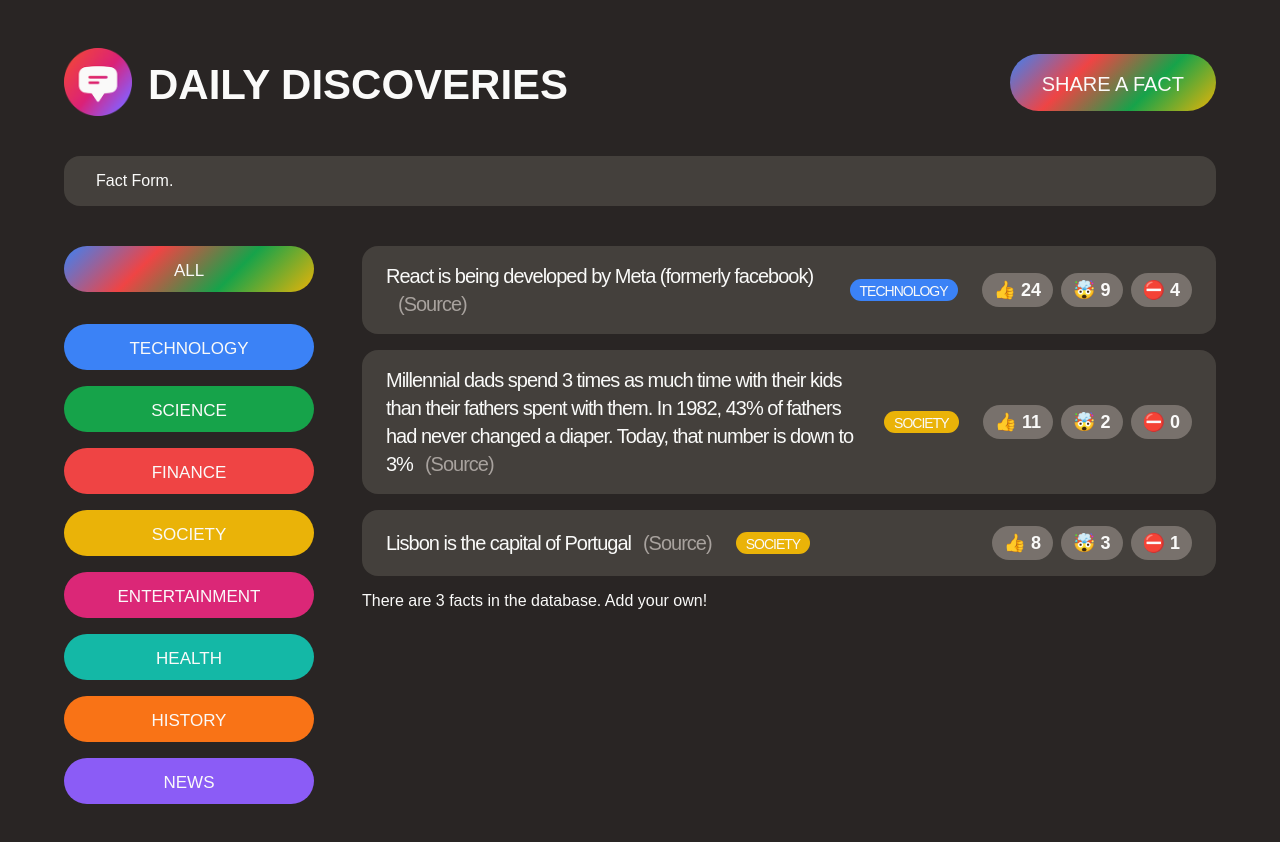
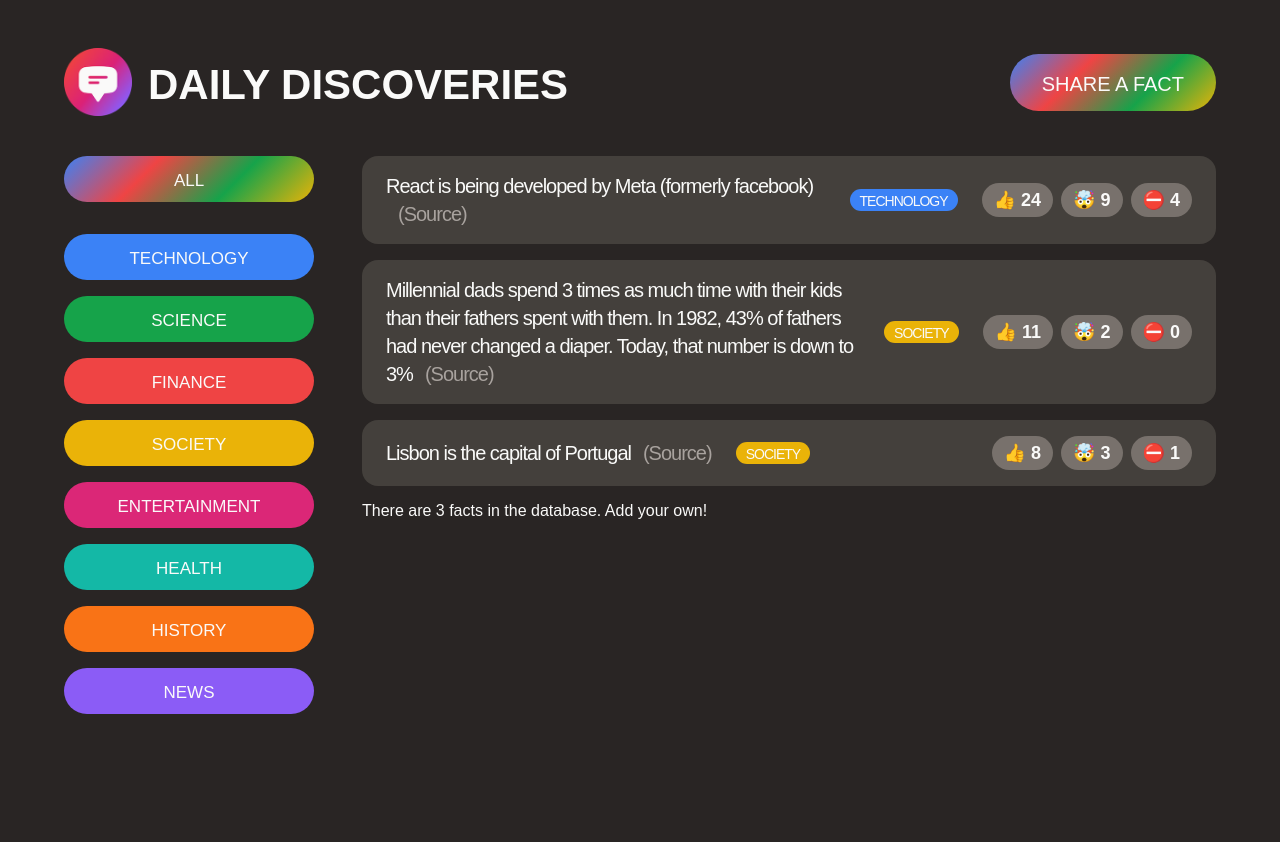
Before and after one commit to samuelmbp/daily-discoveries, a React (Create React App) app: page / in a window 1280 px wide. Shown: the top 842 px of the page. After the commit the page ends 800 px from the top, so only its background shows below. Built offline with nearby package versions, Linux system fonts and the light colour scheme; a web font is replaced by a local one.

Commit message:
feat: can toggle the share a fact form

```diff
--- a/src/App.js
+++ b/src/App.js
@@ -1,9 +1,13 @@
+import "./style.css";
+import { useState } from "react";
+
 import CategoryFilter from "./components/CategoryFilter";
 import FactList from "./components/FactList";
 import NewFactForm from "./components/NewFactForm";
-import "./style.css";
 
 const App = () => {
+  const [showForm, setShowForm] = useState(false);
+
   return (
     <>
       {/* TODO: Create header component */}
@@ -18,10 +22,15 @@
           <h1>Daily Discoveries</h1>
         </div>
 
-        <button className="btn btn-large btn-open">Share a fact</button>
+        <button
+          className="btn btn-large btn-open"
+          onClick={() => setShowForm((showForm) => !showForm)}
+        >
+          Share a fact
+        </button>
       </header>
 
-      <NewFactForm />
+      {showForm && <NewFactForm />}
 
       <main className="main">
         <CategoryFilter />
```
